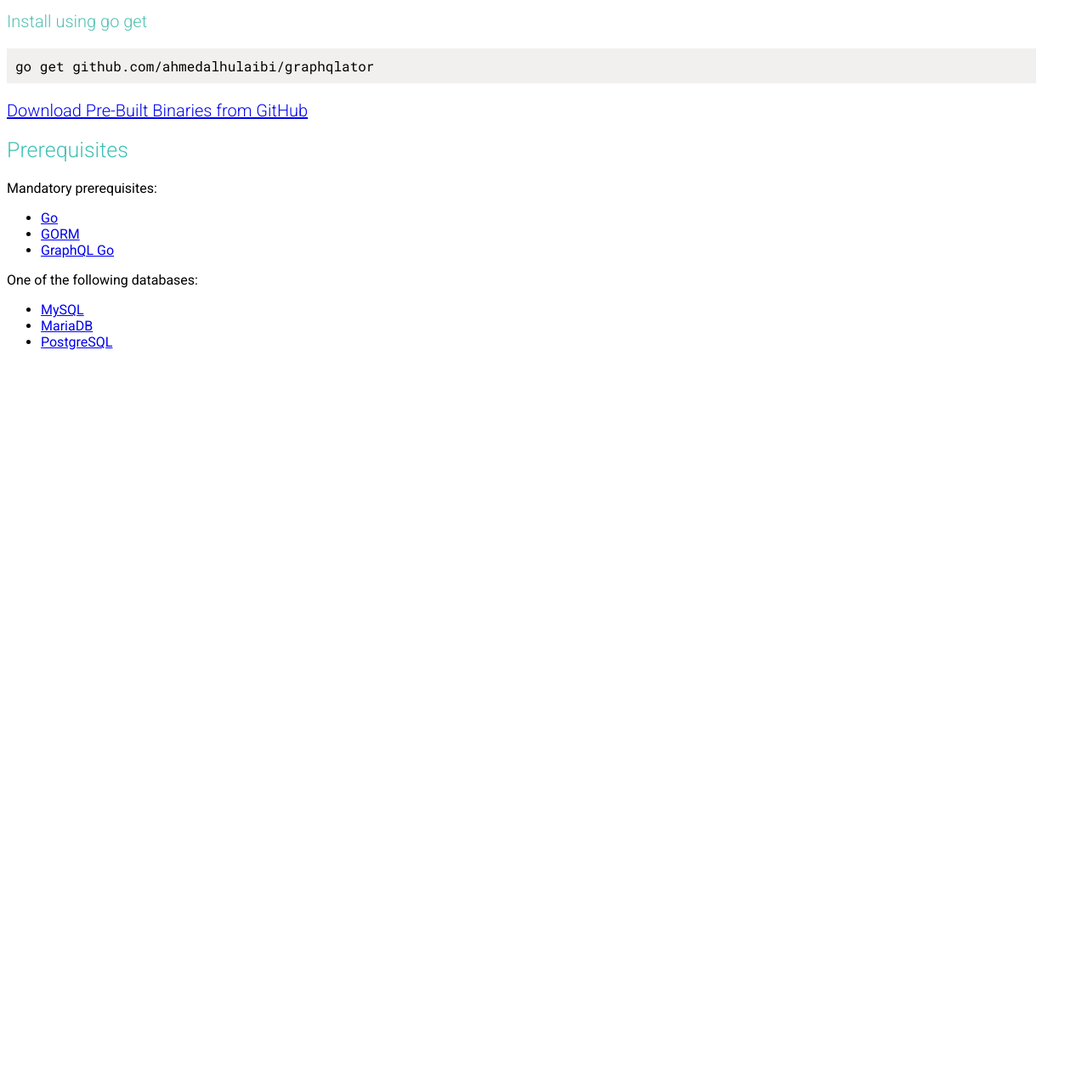
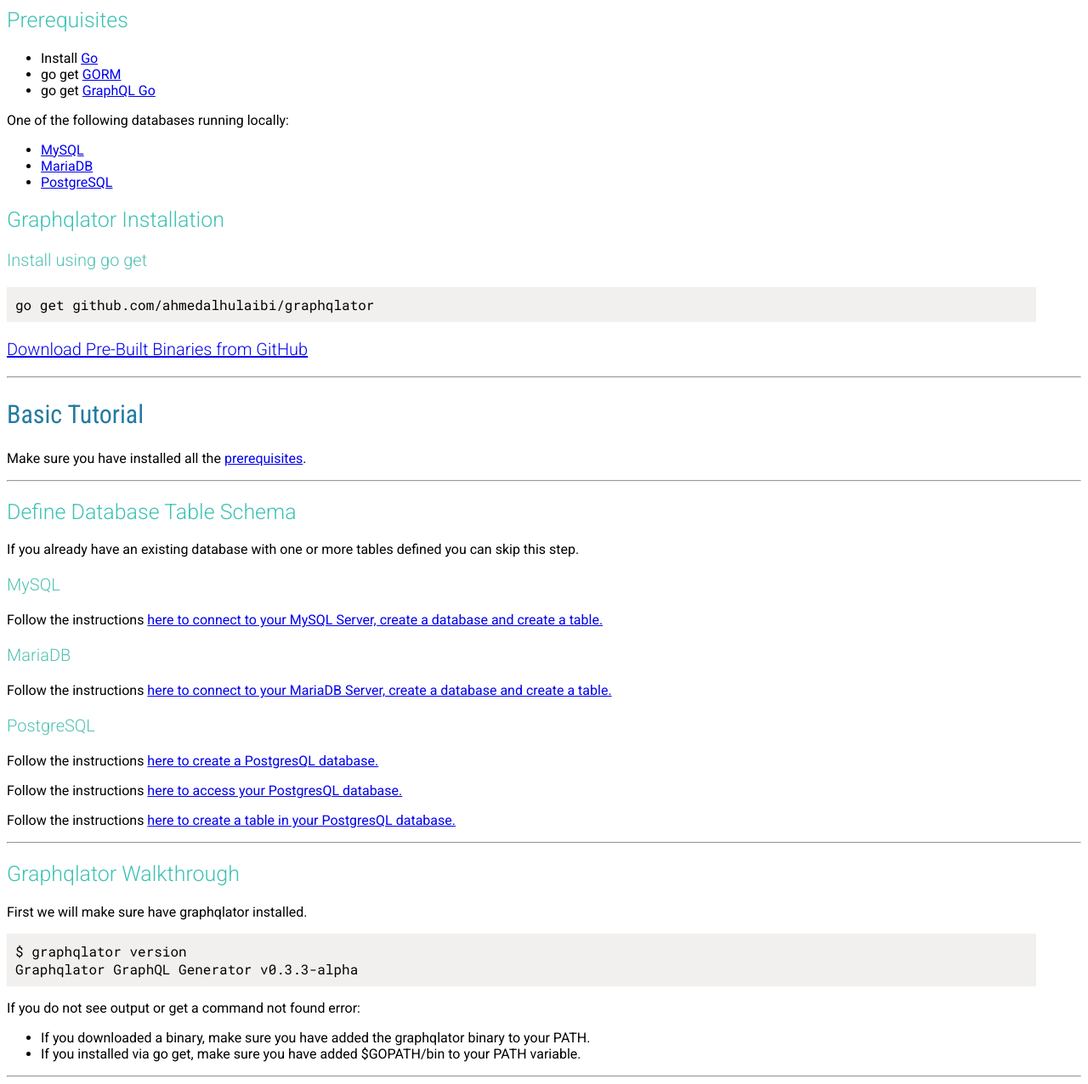
Before and after one commit to ahmedalhulaibi/graphqlator-website, a plain HTML site: page index.html in a window 1280 px wide. Shown: the part 402-1678 px from the top of the page at 85% size. Before the commit the page ends 830 px from the top, so only its background shows below. Drawn offline with Linux system fonts and the light colour scheme.

Commit message:
feat: Add Basic tutorial section

```diff
--- a/index.html
+++ b/index.html
@@ -20,34 +20,97 @@
             <nav class="nav-bar">
                 <div class="verticalbreak"><a class="navlink" href="#Overview">Overview</a></div>
                 <div class="verticalbreak"><a class="navlink" href="#Getting Started">Getting Started</a></div>
+                <div class="verticalbreak"><a class="navlink" href="#Basic Tutorial">Basic Tutorial</a></div>
             </nav>
     </header>
+    <hr>
     <main>
+        <section>
                 <h1 id="Overview" class="heading-text -large">Overview</h1>
                 <h2 class="heading-text -medium">What is Graphqlator?</h2>
                 <p class="para-text">Graphqlator generates a GraphQL API implemented in Go.</p>
                 <h2 class="heading-text -medium">How does it work?</h2>
-        <p class="para-text">Graphqlator uses your existing database table schema(s) to generate the server.</p>
+                <p class="para-text">Graphqlator uses your existing database table schema(s) to generate a generic GraphQL API server implemented in go.</p>
+        </section>
+        <hr>
+        <section>
             <h1 id="Getting Started" class="heading-text -large">Getting Started</h1>
-        <h2 class="heading-text -medium">Installation</h2>
+            <h2 class="heading-text -medium">Prerequisites</h2>
+            <ul class="para-text">
+                <li>Install <a href="https://golang.org/doc/install">Go</a></li>
+                <li>go get <a href="https://github.com/jinzhu/gorm/">GORM</a></li>
+                <li>go get <a href="https://github.com/neelance/graphql-go/">GraphQL Go</a></li>
+            </ul>
+            <p class="para-text">One of the following databases running locally:</p>
+            <ul class="para-text">
+                <li><a href="https://dev.mysql.com/doc/mysql-getting-started/en/">MySQL</a></li>
+                <li><a href="https://mariadb.com/products/get-started">MariaDB</a> </li>
+                <li><a href="https://www.postgresql.org/docs/10/static/tutorial-start.html">PostgreSQL</a></li>
+            </ul>
+            <h2 class="heading-text -medium">Graphqlator Installation</h2>
             <h3 class="heading-text -small">Install using go get</h3>
             <div class="code-snippet">
                 <code class="code-text">go get github.com/ahmedalhulaibi/graphqlator</code>
             </div>
             <h3 class="heading-text -small"><a href="https://github.com/ahmedalhulaibi/graphqlator/releases">Download Pre-Built Binaries from GitHub</a></h3>
-        <h2 class="heading-text -medium">Prerequisites</h2>
-        <p class="para-text">Mandatory prerequisites:</p>
+        </section>
+        <hr>
+        <section>
+            <h1 id="Basic Tutorial" class="heading-text -large">Basic Tutorial</h1>
+            <p class="para-text">
+                Make sure you have installed all the <a class="navlink" href="#Getting Started">prerequisites</a>.
+            </p>
+            <hr>
+            <h2 class="heading-text -medium">Define Database Table Schema</h2>
+            <p class="para-text">
+                If you already have an existing database with one or more tables defined you can skip this step.
+            </p>
+            <h3 class="heading-text -small">MySQL</h3>
+            <p class="para-text">
+                Follow the instructions
+                <a href="https://dev.mysql.com/doc/mysql-getting-started/en/#mysql-getting-started-connecting">
+                    here to connect to your MySQL Server, create a database and create a table.
+                </a>
+            </p>
+            <h3 class="heading-text -small">MariaDB</h3>
+            <p class="para-text">
+                Follow the instructions
+                <a href="https://mariadb.com/kb/en/library/mariadb-basics/">
+                    here to connect to your MariaDB Server, create a database and create a table.
+                </a>
+            </p>
+            <h3 class="heading-text -small">PostgreSQL</h3>
+            <p class="para-text">
+                Follow the instructions
+                <a href="https://www.postgresql.org/docs/10/static/tutorial-createdb.html">here to create a PostgresQL database.</a>
+            </p>
+            <p class="para-text">
+                Follow the instructions
+                <a href="https://www.postgresql.org/docs/10/static/tutorial-accessdb.html">here to access your PostgresQL database.</a>
+            </p>
+            <p class="para-text">
+                Follow the instructions
+                <a href="https://www.postgresql.org/docs/10/static/tutorial-table.html">here to create a table in your PostgresQL database.</a>
+            </p>
+            <hr>
+            <h2 class="heading-text -medium">Graphqlator Walkthrough</h2>
+            <h3 class="heading-text -small"></h3>
+            <p class="para-text">First we will make sure have graphqlator installed.</p>
+            <p class="para-text">
+                <div class="code-snippet">
+                    <code class="code-text">$ graphqlator version<br></code>
+                    <code class="code-text">Graphqlator GraphQL Generator v0.3.3-alpha</code>
+                </div>
+            </p>
+            <p class="para-text">
+                If you do not see output or get a command not found error:
                 <ul class="para-text">
-            <li><a href="https://golang.org/">Go</a></li>
-            <li><a href="https://github.com/jinzhu/gorm/">GORM</a></li>
-            <li><a href="https://github.com/neelance/graphql-go/">GraphQL Go</a></li>
+                    <li>If you downloaded a binary, make sure you have added the graphqlator binary to your PATH.</li>
+                    <li>If you installed via go get, make sure you have added $GOPATH/bin to your PATH variable.</li>
                 </ul>
-        <p class="para-text">One of the following databases:</p>
-        <ul class="para-text">
-            <li><a href="https://www.mysql.com/">MySQL</a></li>
-            <li><a href="https://mariadb.org/">MariaDB</a> </li>
-            <li><a href="https://www.postgresql.org/">PostgreSQL</a></li>
-        </ul>
+            </p>
+        </section>
+        <hr>
         </main>
     <script src="js/app.js"></script>
 </body>
```
Lines whose indentation alone changed are shown as unchanged.
